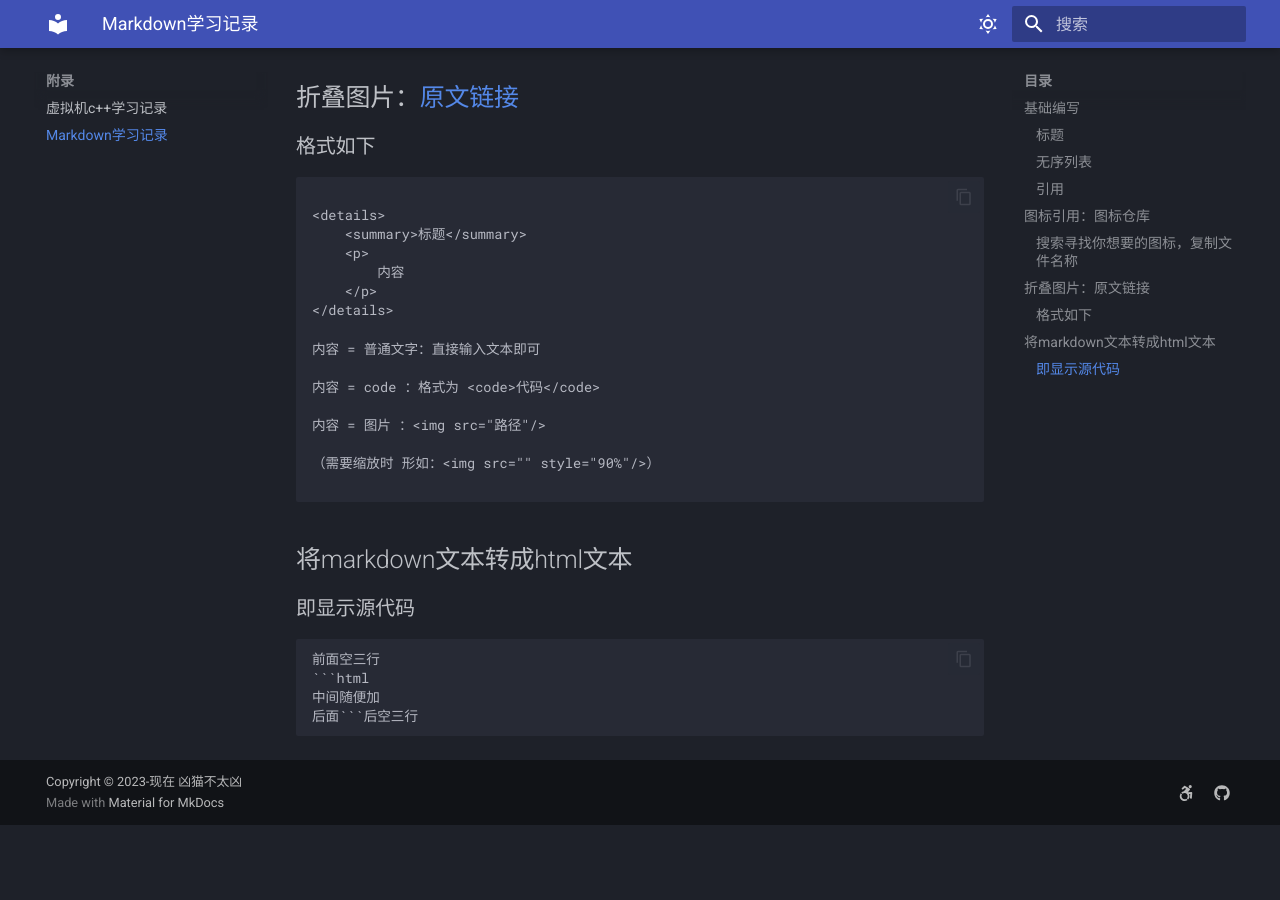
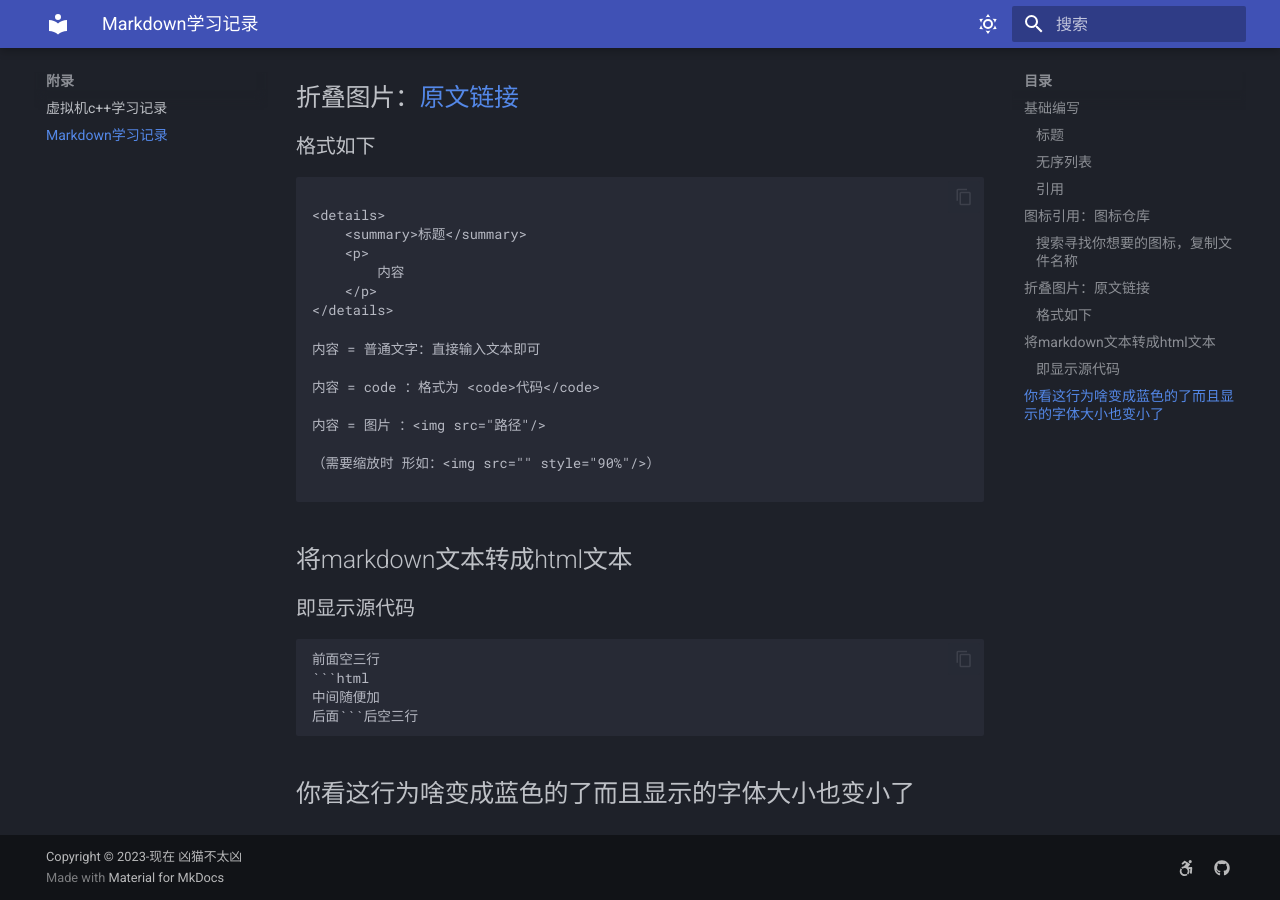
Before and after one commit to Xmbtx/xmbtx-blog, an MkDocs documentation site: the page built from docs/mkd/mkd.md, in a window 1280 px wide and 900 px high, scrolled down 845 px. Built offline with MkDocs 1.6.1 and Material for MkDocs 9.7.7, drawn with Linux system fonts in a browser that asks for light colours; before the commit the page ends 1670 px from its top, so only the background shows below that.

Commit message:
2023-10-18_23:40:46 update

````diff
--- a/docs/mkd/mkd.md
+++ b/docs/mkd/mkd.md
@@ -67,3 +67,5 @@
 中间随便加
 后面```后空三行
 ```
+
+## 你看这行为啥变成蓝色的了而且显示的字体大小也变小了
````
